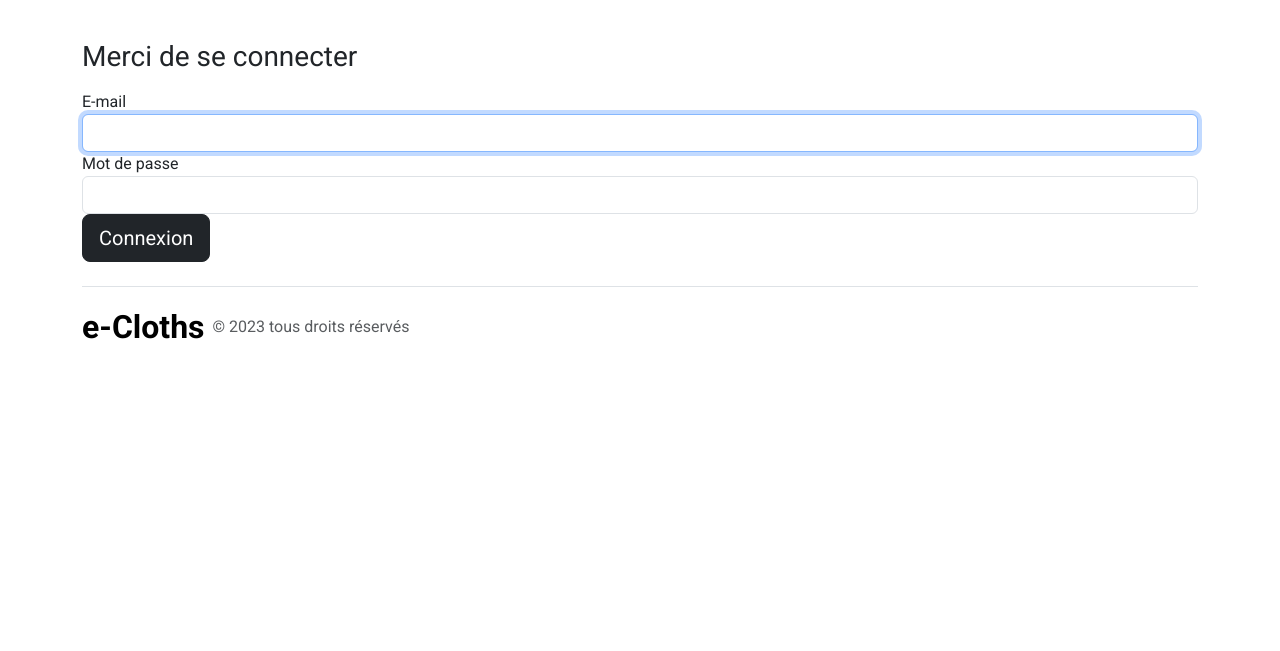
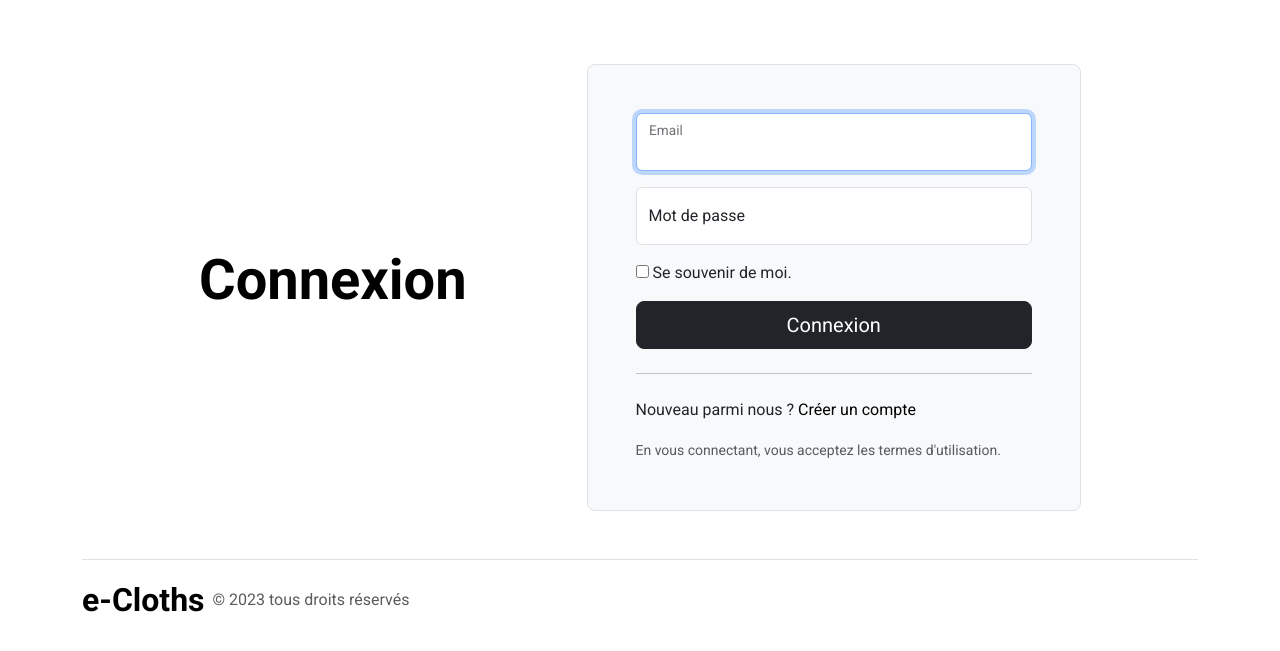
Before and after one commit to Betuulkn/ShopSymfony, a Symfony app: template templates/security/login.html.twig in a window 1280 px wide. Shown: the part 105-756 px from the top of the page. Run offline with Twig, Linux system fonts and the light colour scheme; the template is opened without the code that fills it, so the values that code supplies are empty; some libraries are stand-ins or nearby versions.

Commit message:
Custom the login form

```diff
--- a/templates/home/home.html.twig
+++ b/templates/home/home.html.twig
@@ -3,6 +3,12 @@
 {% block title %} Nos vêtements {% endblock %}
 
 {% block body %}
+
+	<!-- Message if the user is logged in -->
+	{% if app.user %}
+		<div class="mb-3 text-center">Ravis de vous retrouver {{ app.user.prenom }} !</div>
+	{% endif %}
+
 	{% if produits is not empty %}
 	<!-- Title -->
 	<section class="title">
--- a/templates/security/login.html.twig
+++ b/templates/security/login.html.twig
@@ -1,31 +1,48 @@
 {% extends 'base.html.twig' %}
 
-{% block title %} Formulaire de connexion {% endblock %}
+{% block title %}
+	Formulaire de connexion
+{% endblock %}
 
 {% block body %}
-<form method="post">
     {% if error %}
         <div class="alert alert-danger">{{ error.messageKey|trans(error.messageData, 'security') }}</div>
     {% endif %}
 
-    {% if app.user %}
-        <div class="mb-3">
-            Connexion en tant que {{ app.user.userIdentifier }}, <a href="{{ path('app_logout') }}">Logout</a>
-        </div>
-    {% endif %}
-
-    <h1 class="h3 mb-3 font-weight-normal">Merci de se connecter </h1>
-    <label for="inputEmail">E-mail</label>
-    <input type="email" value="{{ last_username }}" name="email" id="inputEmail" class="form-control" autocomplete="email" required autofocus>
-    <label for="inputPassword">Mot de passe</label>
-    <input type="password" name="password" id="inputPassword" class="form-control" autocomplete="current-password" required>
-
-    <input type="hidden" name="_csrf_token"
-           value="{{ csrf_token('authenticate') }}"
-    >
-
-    <button class="btn btn-lg btn-dark" type="submit">
-        Connexion
-    </button>
-</form>
+	<div class="container col-xl-10 col-xxl-8 px-4 py-4">
+		<div class="row align-items-center g-lg-5 ">
+            {# Title #}
+			<div class="col-lg-5 text-center text-lg-start">
+				<h1 class="display-4 fw-bold lh-1 text-body-emphasis mb-3"> Connexion </h1>
+			</div>
+			<div class="col-md-10 mx-auto col-lg-7">
+                {# Form #}
+				<form class="p-4 p-md-5 border rounded-3 bg-body-tertiary" method="post">
+                    {# Email #}
+					<div class="form-floating mb-3">
+						<input type="email" class="form-control" value="{{ last_username }}" name="email" id="inputEmail"  placeholder="name@example.com" autocomplete="email" required autofocus>
+						<label for="inputEmail">Email</label>
+					</div>
+                    {# Password #}
+					<div class="form-floating mb-3">
+						<input type="password" class="form-control" name="password" id="inputPassword" placeholder="Mot de passe" autocomplete="current-password" required>
+						<label for="inputPassword">Mot de passe</label>
+                        <input type="hidden" name="_csrf_token" value="{{ csrf_token('authenticate') }}">
+					</div>
+                    {# Remember me #}
+					<div class="checkbox mb-3">
+						<label>
+							<input type="checkbox" value="remember-me">
+							Se souvenir de moi.
+						</label>
+					</div>
+                    {# Submit #}
+					<button class="w-100 btn btn-lg btn-dark" type="submit">Connexion</button>
+					<hr class="my-4">
+                    <p>Nouveau parmi nous ? <a class="text-decoration-none" href="{{ path('app_register') }}">Créer un compte</a></p>
+					<small class="text-body-secondary">En vous connectant, vous acceptez les termes d'utilisation.</small>
+				</form>
+			</div>
+		</div>
+	</div>
 {% endblock %}
```
Also changed, not shown: templates/produit/show.html.twig (+5 -4 lines).
